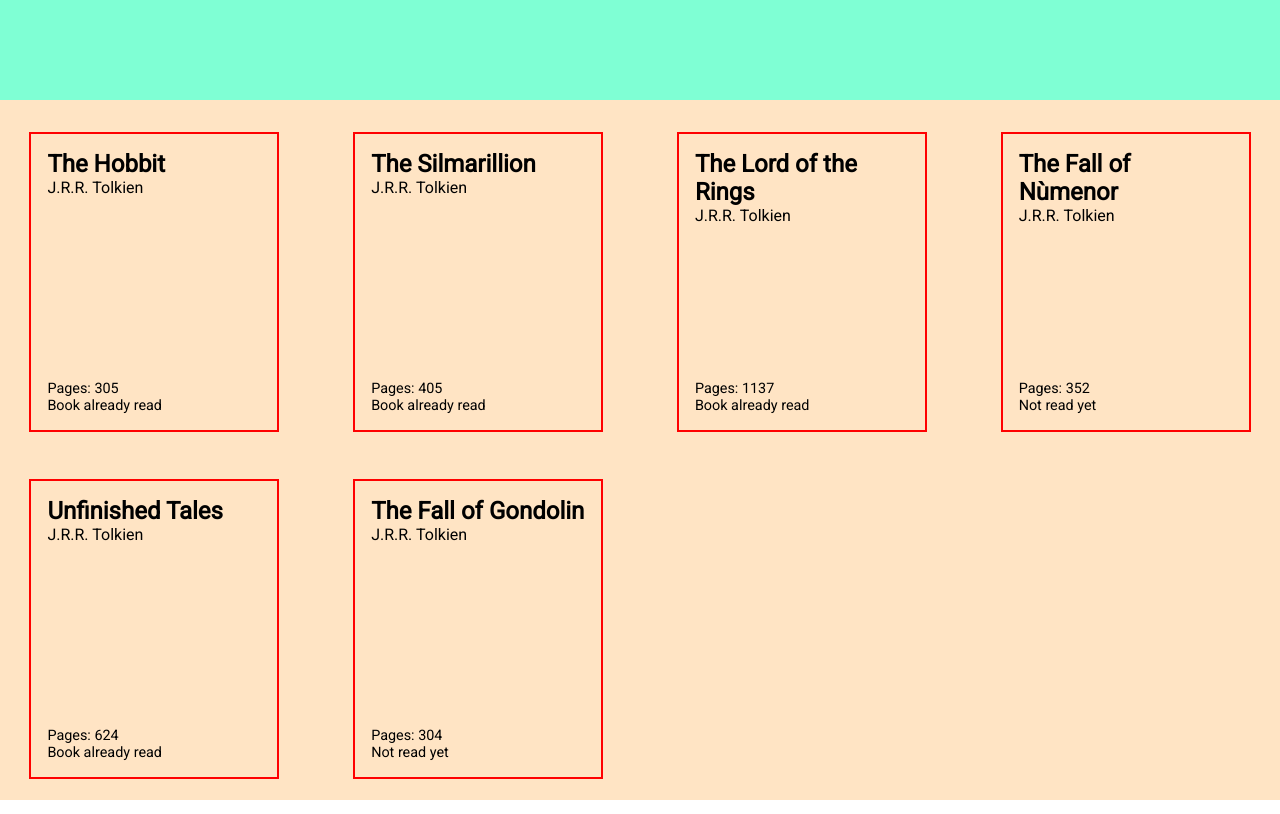
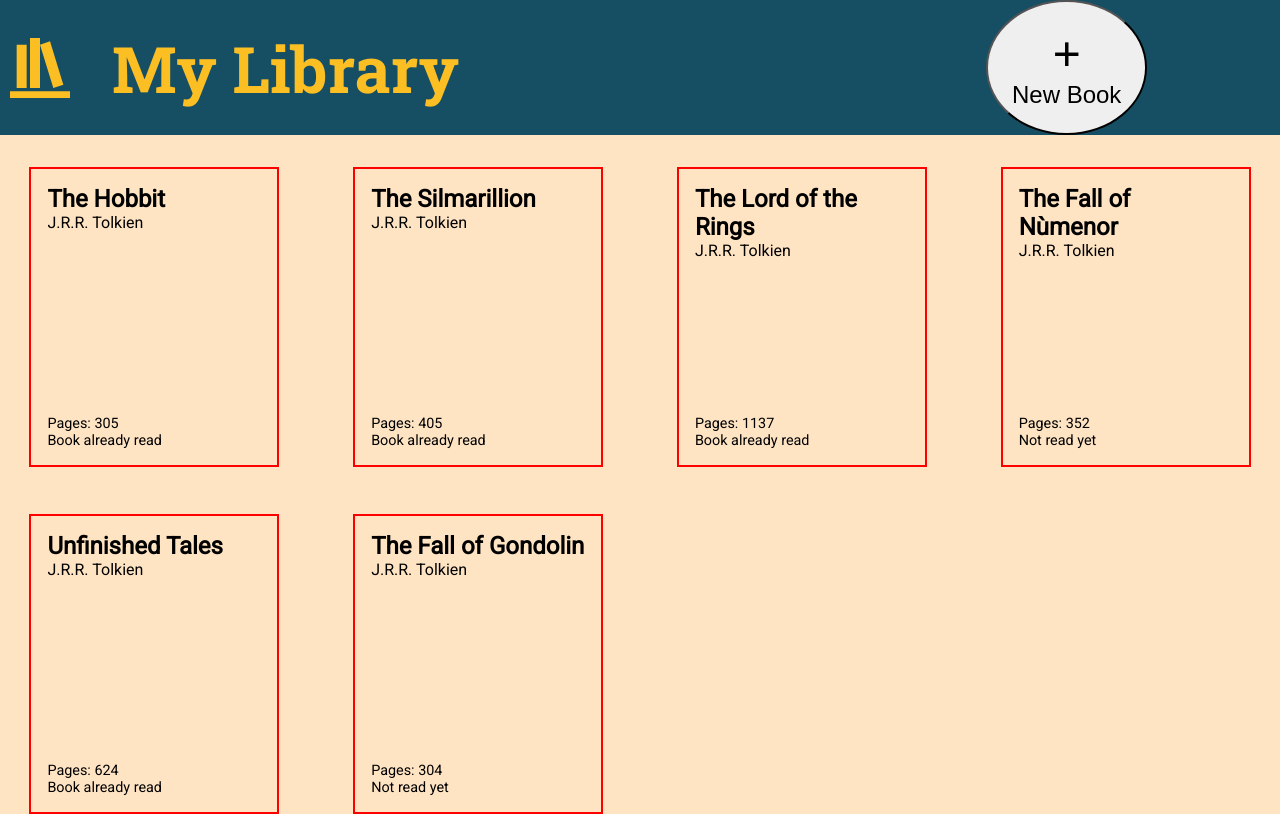
Before and after one commit to dak79/odin-library, a plain HTML site: page index.html in a window 1280 px wide. Drawn offline with Linux system fonts and the light colour scheme.

Commit message:
add header layout and style

```diff
--- a/index.html
+++ b/index.html
@@ -6,10 +6,16 @@
         <meta name="viewport" content="width=device-width, initial-scale=1.0">
         <title>Library</title>
 
+        <link rel="shortcut icon" href="asset/bookshelf.svg" type="image/x-icon">
+
         <!-- Import google font Roboto -->
         <link rel="preconnect" href="https://fonts.googleapis.com">
         <link rel="preconnect" href="https://fonts.gstatic.com" crossorigin>
         <link href="https://fonts.googleapis.com/css2?family=Roboto&display=swap" rel="stylesheet">
+
+        <link rel="preconnect" href="https://fonts.googleapis.com">
+<link rel="preconnect" href="https://fonts.gstatic.com" crossorigin>
+<link href="https://fonts.googleapis.com/css2?family=Roboto+Slab:wght@700&display=swap" rel="stylesheet">
 
         <!-- Link stylesheet -->
         <link rel="stylesheet" href="style.css">
@@ -19,6 +25,15 @@
     </head>
     <body>
         <header>
+            <div class="header-logo">
+                <svg style="width:5rem;height:5rem" viewBox="0 0 24 24">
+                    <path fill="currentColor" d="M9 3V18H12V3H9M12 5L16 18L19 17L15 4L12 5M5 5V18H8V5H5M3 19V21H21V19H3Z" />
+                </svg>
+                <h1>My Library</h1>
+            </div>
+            <div class="header-btn">
+                <button type="button"><span class="header-btn-plus">+</span><br>New Book</button>
+            </div>
 
         </header>
         <section id="library" class="library-wrapper">
--- a/style.css
+++ b/style.css
@@ -11,20 +11,45 @@
 }
 
 /* Layout */
-
 body {
     width: 100vw;
     height: 100vh;
     display: grid;
     grid:
         [row1-start] "header" 1fr [row1-end]
-        [row2-start] "library" 7fr [row2-end]
+        [row2-start] "library" 5fr [row2-end]
     ;
 }
 
 header {
     grid-area: header;
+    display: grid;
+    grid:
+    "logo button"
+    / 2fr 1fr;
+    align-items: center;
 }
+
+div.header-logo {
+    grid-area: logo;
+    display: flex;
+    justify-content: start;
+    align-items: center;
+}
+
+div.header-logo svg {
+    margin-right: 2rem;
+}
+
+div.header-btn {
+    grid-area: button;
+    justify-self: center;
+}
+
+div.header-btn button {
+    padding: 1.5rem;
+}
+
 
 section.library-wrapper {
     grid-area: library;
@@ -53,12 +78,37 @@
     font-size: 0.9rem;
 }
 
+/* Style */
+
+header {
+    background-color: #164e63;
+}
+
+div.header-logo svg {
+    color: #fbbf24;
+}
+
+div.header-logo h1 {
+    font-size: 4rem;
+    font-family: 'Roboto Slab', serif;
+    color: #fbbf24;
+}
+
+div.header-btn button {
+    padding: 1.5rem;
+    font-size: 1.5rem;
+    border-radius: 50%;
+}
+
+div.header-btn button .header-btn-plus {
+    font-size: 3rem;
+}
+
+
 
 /* Test layout */
 
-header {
-    background-color: aquamarine;
-}
+
 
 section.library-wrapper {
     background-color: bisque;
```
Also changed, not shown: asset/bookshelf.svg (added).
